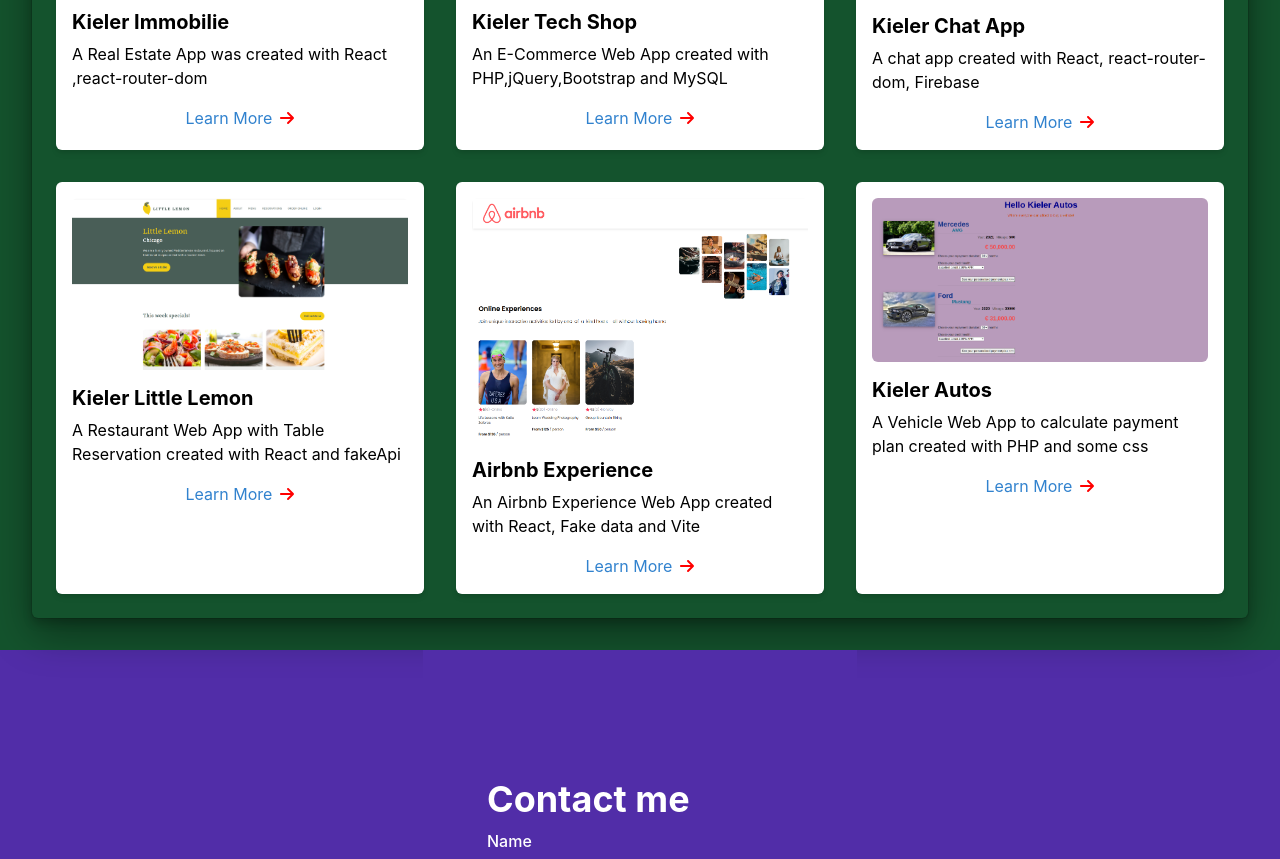
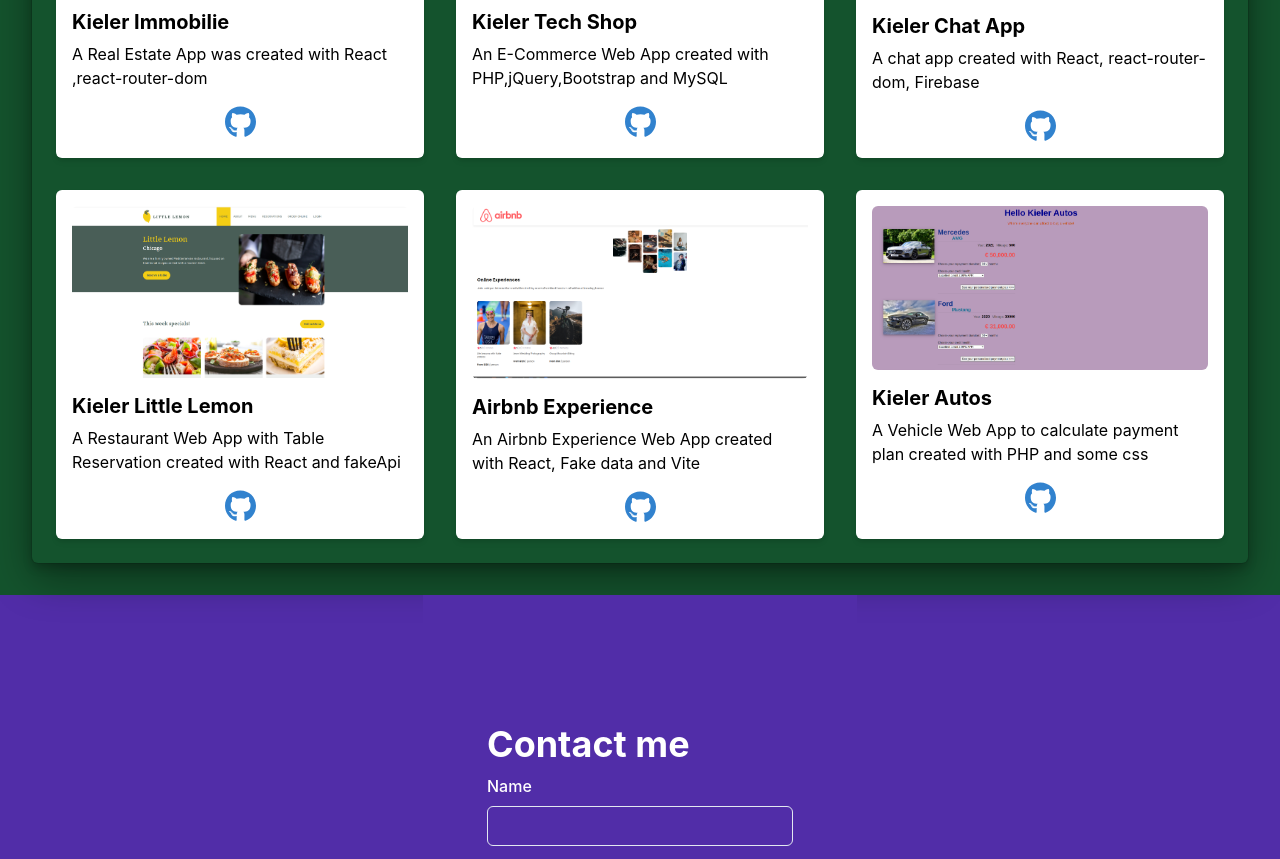
Before and after one commit to onurtufekci34/portfolioReact, a React (Create React App) app: page / in a window 1280 px wide. Shown: the part 1116-1975 px from the top of the page. Built offline with nearby package versions, Linux system fonts and the light colour scheme; a web font is replaced by a local one.

Commit message:
some updates

```diff
--- a/src/components/Card.js
+++ b/src/components/Card.js
@@ -2,6 +2,7 @@ import React from "react";
 import { Heading, HStack, Image, Text, VStack } from "@chakra-ui/react";
 import { FontAwesomeIcon } from "@fortawesome/react-fontawesome";
 import { faArrowRight } from "@fortawesome/free-solid-svg-icons";
+import { faGithub } from "@fortawesome/free-brands-svg-icons";
 
 const Card = ({ title, description, imageSrc,srcLink }) => {
   return (
@@ -14,16 +15,17 @@ const Card = ({ title, description, imageSrc,srcLink }) => {
       maxW="sm"
       w="100%"
     >
-      <Image src={imageSrc} alt={title} borderRadius="md" />
+      <Image src={imageSrc} alt={title} borderRadius="md" style={{width:"100%",
+            height:"auto" }} />
       <VStack spacing={2} alignItems="start">
         <Heading color="black" as="h2" size="md">
           {title}
         </Heading>
-        <Text color="black">{description}</Text>
+        <Text color="black" >{description}</Text>
       </VStack>
       <HStack justifyContent="flex-end">
-        <Text style={{cursor:"pointer"}} color="blue.500"><a href={srcLink}>{console.log(srcLink)}Learn More</a> </Text>
-        <FontAwesomeIcon color="red" icon={faArrowRight} size="1x" />
+        <Text style={{cursor:"pointer"}} color="blue.500"><a href={srcLink}>{console.log(srcLink)}<FontAwesomeIcon icon={faGithub} bounce size="2xl"/> </a> </Text>
+
       </HStack>
     </VStack>
   );
```
Also changed, not shown: src/images/airbnbexample.png, src/images/hausdetailedpage.png.
